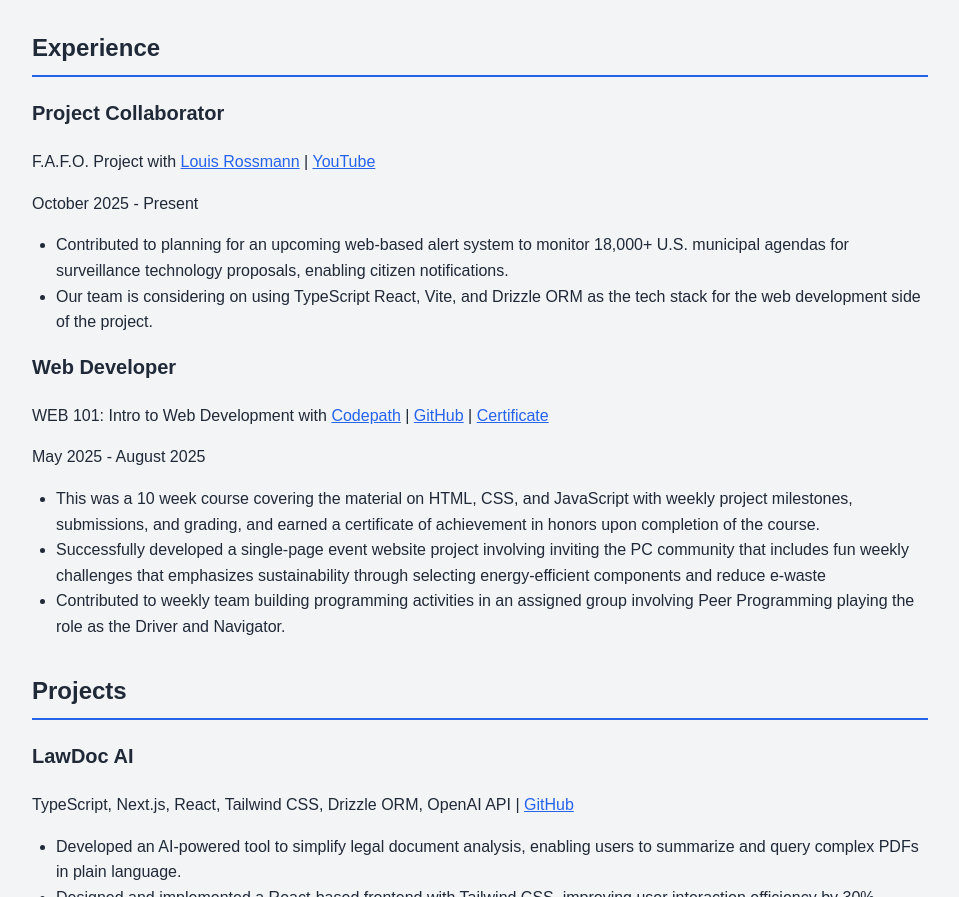
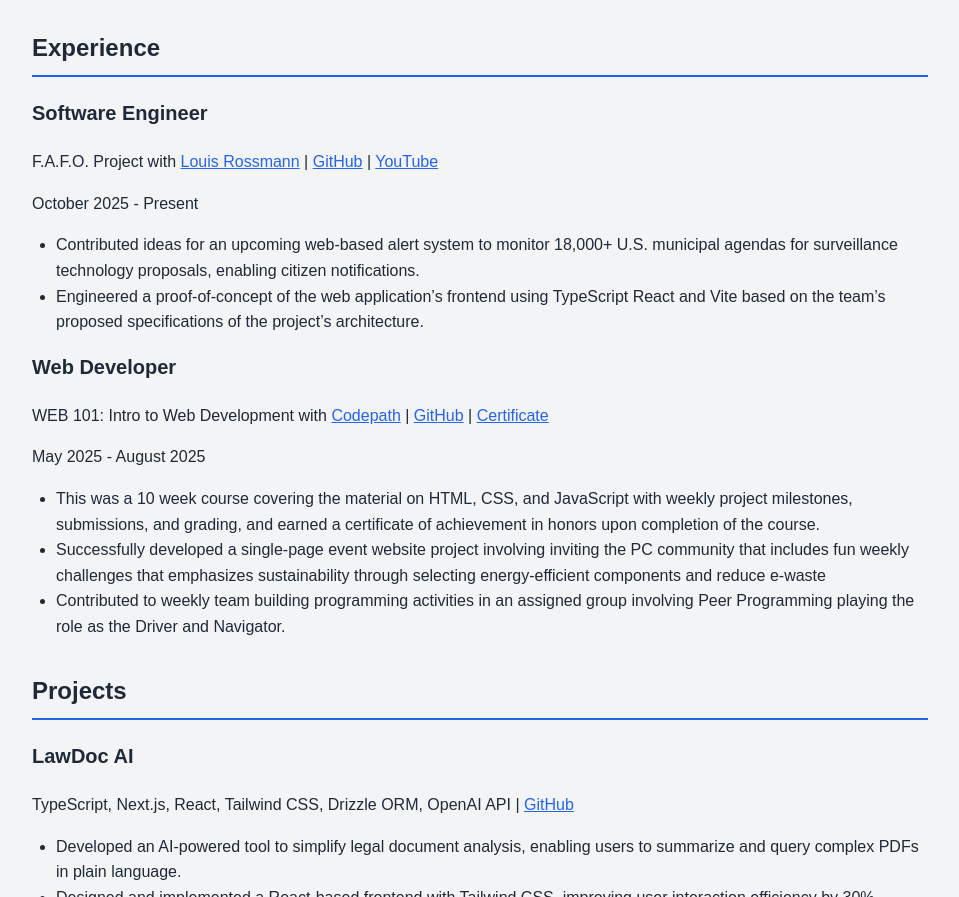
Before and after one commit to niskb/niskb.github.io, a plain HTML site: page index.html in a window 1280 px wide. Shown: the part 1035-1932 px from the top of the page, without its empty margins (160-1119 px from the left). Drawn offline with Linux system fonts and the light colour scheme.

Commit message:
New Rossmann Contributions
I engineered a basic project skeleton using TypeScript React and Vite in the F.A.F.O. project.

```diff
--- a/index.html
+++ b/index.html
@@ -59,12 +59,12 @@
 		<section id="experience">
 			<h2>Experience</h2>
 			<div>
-				<h3>Project Collaborator</h3>
-				<p>F.A.F.O. Project with <a href="https://www.linkedin.com/in/louis-rossmann-3a5396292">Louis Rossmann</a> | <a href="https://youtu.be/dtwPAdMUyno?si=5VgUU2a2i4mFmkZe">YouTube</a></p>
+				<h3>Software Engineer</h3>
+				<p>F.A.F.O. Project with <a href="https://www.linkedin.com/in/louis-rossmann-3a5396292">Louis Rossmann</a> | <a href="https://github.com/councilwatch/councilwatch">GitHub</a> | <a href="https://youtu.be/dtwPAdMUyno?si=5VgUU2a2i4mFmkZe">YouTube</a></p>
 				<p>October 2025 - Present</p>
 				<ul>
-					<li>Contributed to planning for an upcoming web-based alert system to monitor 18,000+ U.S. municipal agendas for surveillance technology proposals, enabling citizen notifications.</li>
-					<li>Our team is considering on using TypeScript React, Vite, and Drizzle ORM as the tech stack for the web development side of the project.</li>
+					<li>Contributed ideas for an upcoming web-based alert system to monitor 18,000+ U.S. municipal agendas for surveillance technology proposals, enabling citizen notifications.</li>
+					<li>Engineered a proof-of-concept of the web application’s frontend using TypeScript React and Vite based on the team’s proposed specifications of the project’s architecture.</li>
 				</ul>
 			</div>
 			<div>
```
